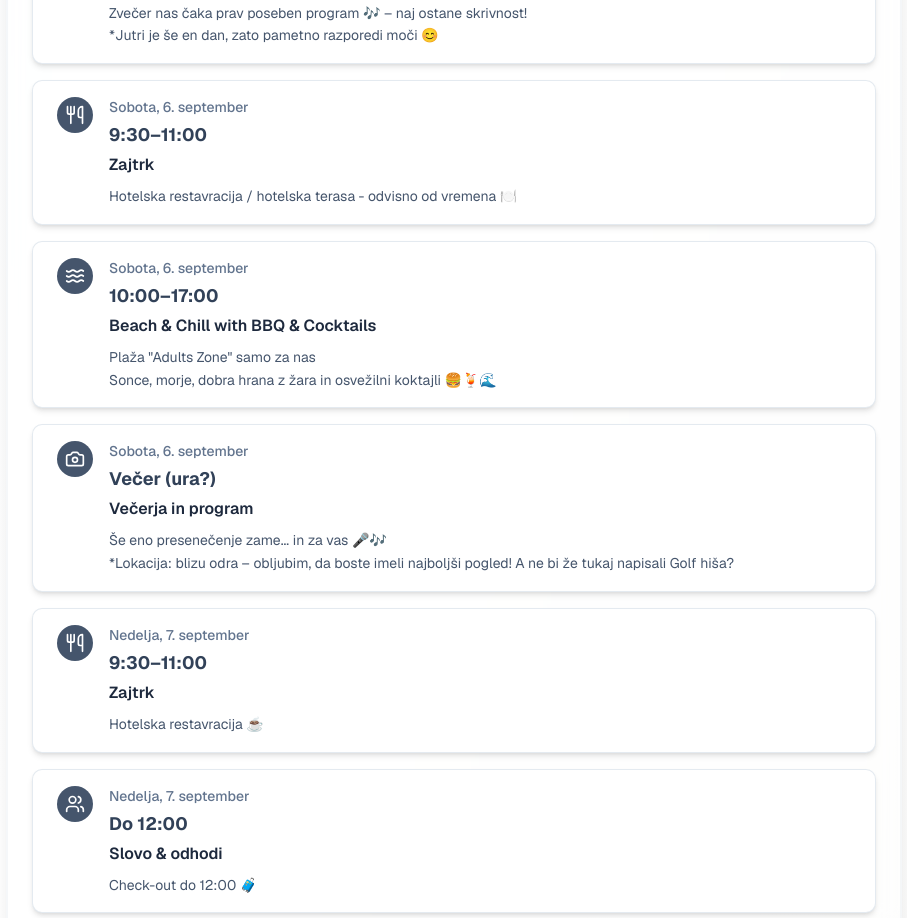
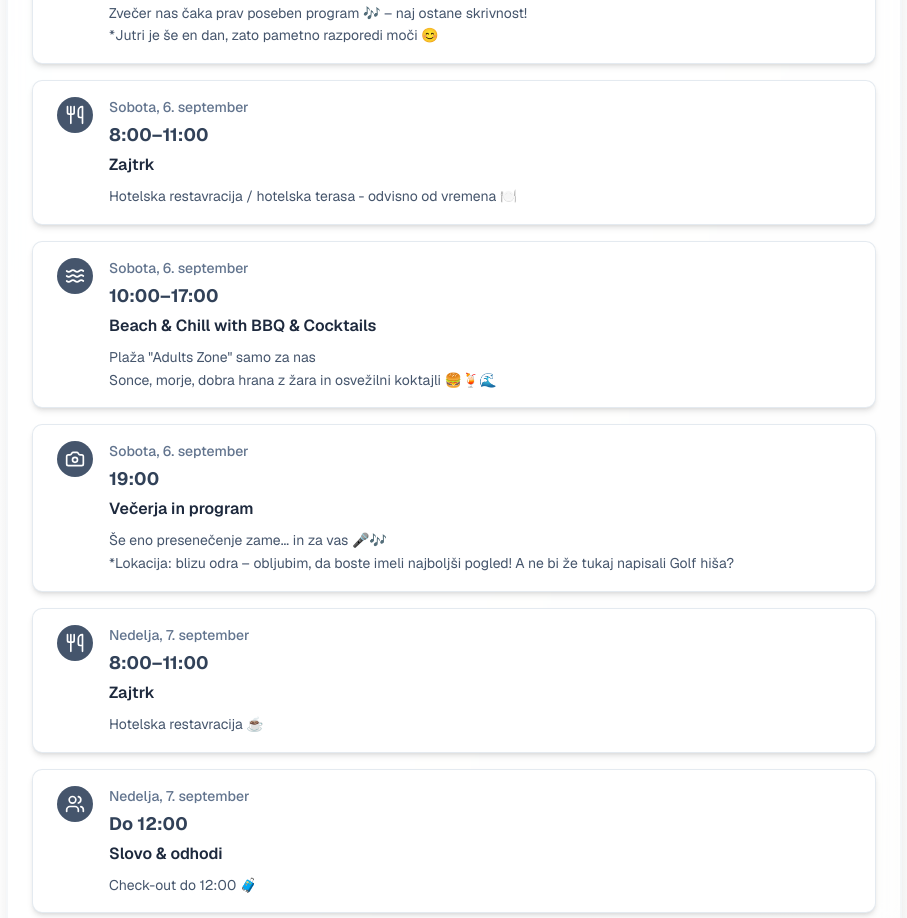
Before and after one commit to bine-cadez/birthday-celebration, a Next.js app: page / in a window 1280 px wide. Shown: the part 1580-2498 px from the top of the page, without its empty margins (186-1093 px from the left). Built offline with nearby package versions, Linux system fonts and the light colour scheme; no server answers.

Commit message:
fixed the scheduling

```diff
--- a/app/page.tsx
+++ b/app/page.tsx
@@ -53,7 +53,7 @@ const programItems = [
   {
     id: 'saturday-breakfast',
     day: 'Sobota, 6. september',
-    time: '9:30–11:00',
+    time: '8:00–11:00',
     title: 'Zajtrk',
     description:
       'Hotelska restavracija / hotelska terasa - odvisno od vremena 🍽️',
@@ -73,7 +73,7 @@ const programItems = [
   {
     id: 'saturday-dinner',
     day: 'Sobota, 6. september',
-    time: 'Večer (ura?)',
+    time: '19:00',
     title: 'Večerja in program',
     description:
       'Še eno presenečenje zame... in za vas 🎤🎶\n*Lokacija: blizu odra – obljubim, da boste imeli najboljši pogled! A ne bi že tukaj napisali Golf hiša?',
@@ -83,7 +83,7 @@ const programItems = [
   {
     id: 'sunday-breakfast',
     day: 'Nedelja, 7. september',
-    time: '9:30–11:00',
+    time: '8:00–11:00',
     title: 'Zajtrk',
     description: 'Hotelska restavracija ☕',
     icon: <Utensils className='h-5 w-5' />,
```
